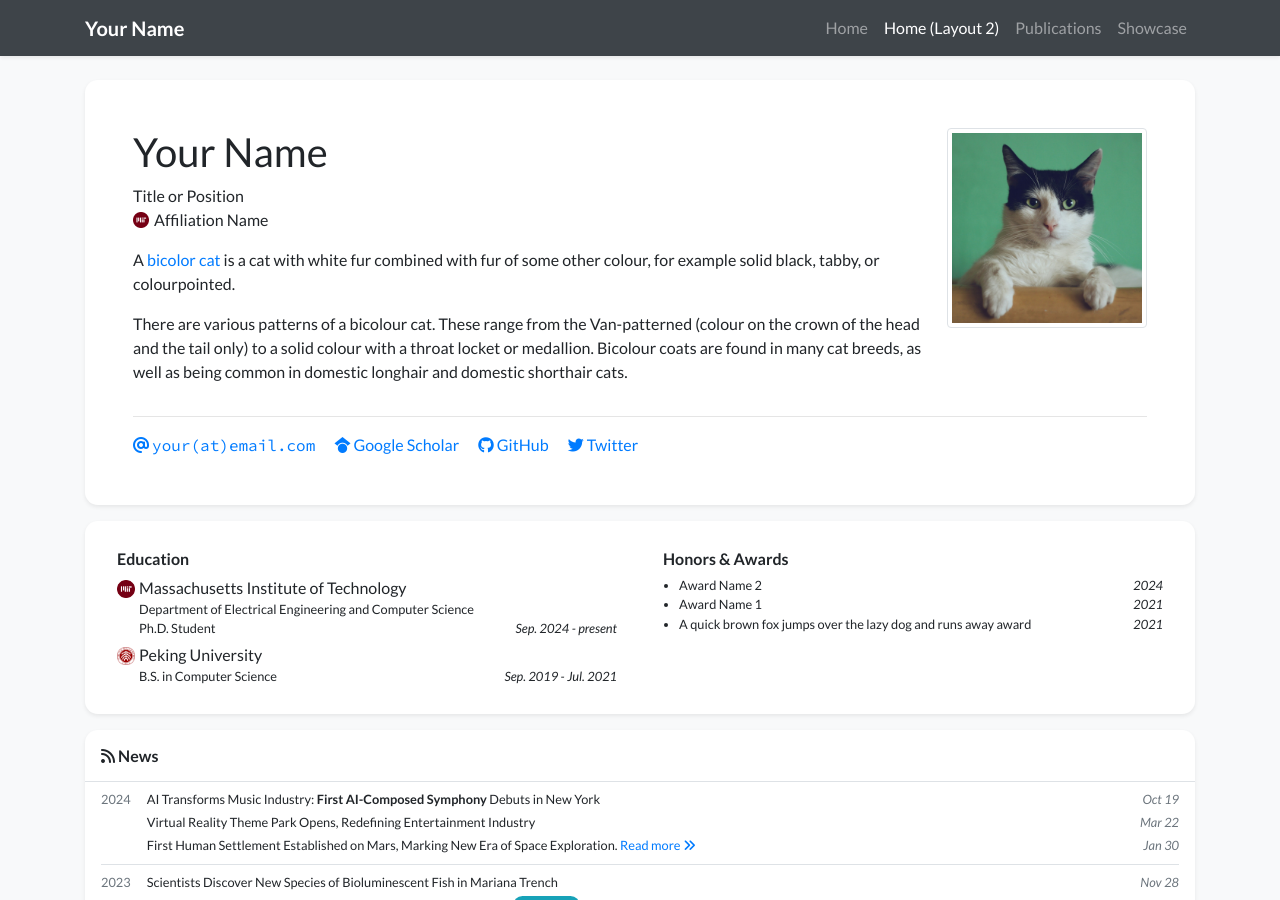
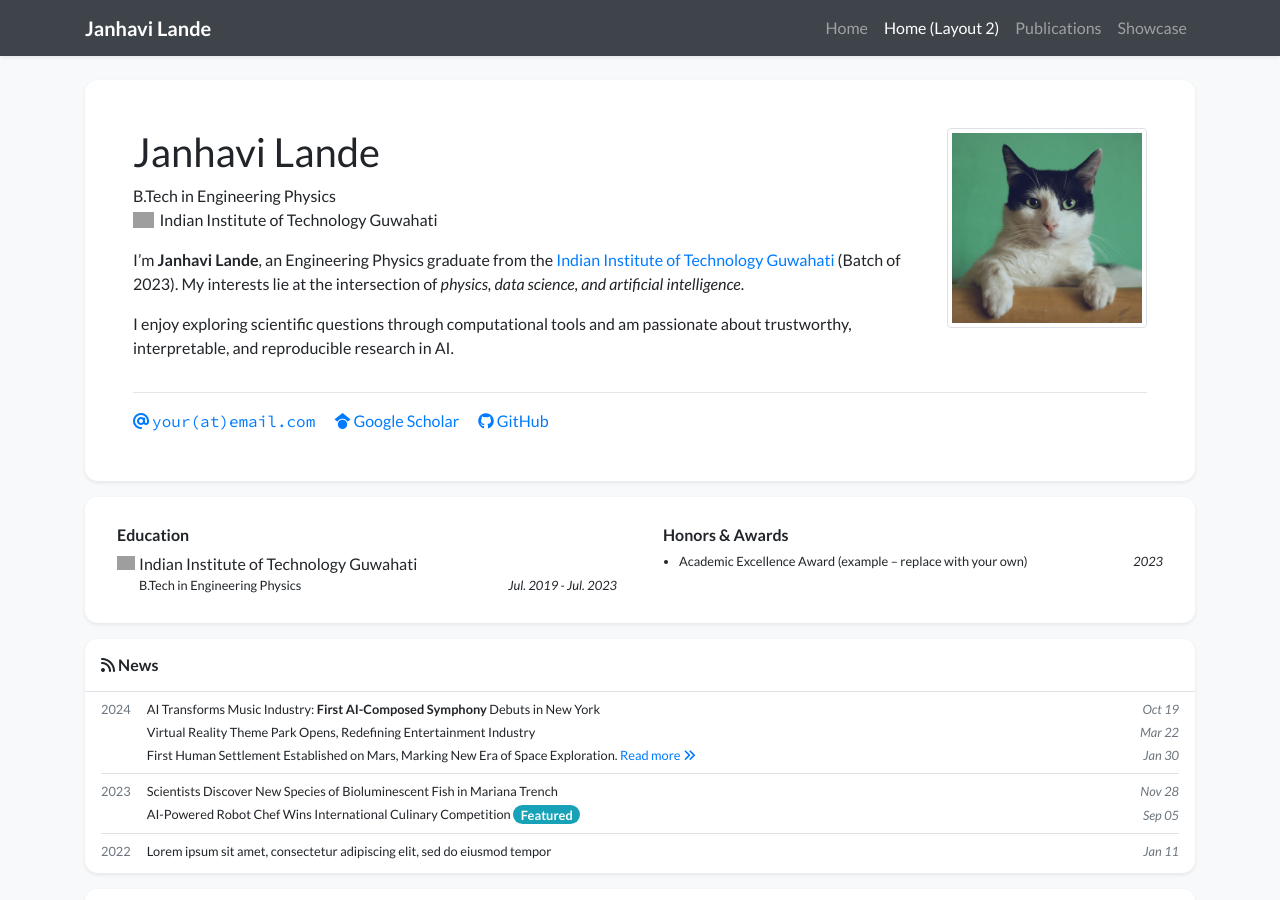
Before and after one commit to janhavilande/janhavilande.github.io, a Jekyll site: the page built from index_layout2.html, in a window 1280 px wide and 900 px high. Built offline with Jekyll 4.4.1, drawn with Linux system fonts in a browser that asks for light colours; nearby versions of some CDN libraries; a style sheet for code colours, icons or effects is not loaded; grey boxes are pictures that could not be loaded.

Commit message:
Update profile.yml

```diff
--- a/_data/profile.yml
+++ b/_data/profile.yml
@@ -1,61 +1,40 @@
-primary_name: "Your Name"
+primary_name: "Janhavi Lande"
 secondary_name: ""
-navbar_name: "Your Name"
+navbar_name: "Janhavi Lande"
 
 positions:
-- name: Title or Position
-- name: Affiliation Name
-  logo: /assets/images/badges/MIT_Social_circle.png  # Logo is optional
-
+- name: B.Tech in Engineering Physics
+- name: Indian Institute of Technology Guwahati
+  logo: /assets/images/badges/IITG_logo.png  # You can replace this with your actual IITG logo file if available
 
 email: "your@email.com"
-# cv_link: link-to-your-cv-file
-gscholar: xFmQpf4AAAAJ  # This is an example, replace it with your own Google Scholar ID
-github: your_github_id
-twitter: your_twitter_id  # Do not include the '@' symbol
-# wechat_qrcode: /assets/images/etc/wechat.jpg
-# wechat_prompt: >-
-#   Please tell me your <strong>name</strong> and <strong>affiliation</strong> (current or past) when adding my wechat. Thanks!
-# linkedin: your-linked-in-id
-# orcid: 0000-0000-0000-0000
+# cv_link: /assets/files/Janhavi_Lande_CV.pdf  # Uncomment and add your CV file when ready
+gscholar: your_scholar_id_here  # Replace with your Google Scholar ID (e.g., xFmQpf4AAAAJ)
+github: janhavilande
+# twitter: your_twitter_id  # optional
+# linkedin: your_linkedin_id  # optional
+# orcid: 0000-0000-0000-0000  # optional
 
 short_bio_text_justify: false
 short_bio: >-
   <p>
-    A <a href="https://en.wikipedia.org/wiki/Bicolor_cat" target="_blank">bicolor cat</a> is a cat with white fur combined with fur of some other colour, for example solid black, tabby, or colourpointed.
+    I’m <strong>Janhavi Lande</strong>, an Engineering Physics graduate from the <a href="https://www.iitg.ac.in/" target="_blank">Indian Institute of Technology Guwahati</a> (Batch of 2023).
+    My interests lie at the intersection of <em>physics, data science, and artificial intelligence</em>.
   </p>
   <p>
-    There are various patterns of a bicolour cat. These range from the Van-patterned (colour on the crown of the head
-    and the tail only) to a solid colour with a throat locket or medallion. Bicolour coats are found in many cat breeds,
-    as well as being common in domestic longhair and domestic shorthair cats.
+    I enjoy exploring scientific questions through computational tools and am passionate about trustworthy, interpretable, and reproducible research in AI.
   </p>
 
 portrait_url: /assets/images/photos/portrait.jpg
-portrait_caption: >-
-  Photo by Manja Vitolic on Unsplash (this caption is optional, comment it out to disable).
+# portrait_caption: >-
+#   Replace this caption if you’d like to credit your photo.
 
 education:
-- name: Massachusetts Institute of Technology
-  logo: /assets/images/badges/MIT_Social_circle.png
-  position: >-
-    Department of Electrical Engineering and Computer Science <br/>
-    Ph.D. Student
-  date: Sep. 2024 - present
-- name: Peking University
-  logo: /assets/images/badges/PKU_red.png
-  position: B.S. in Computer Science
-  date: Sep. 2019 - Jul. 2021
-
-# experience:
-# - name: Peking University
-#   logo: /assets/images/badges/PKU_red.png
-#   position: Research Intern
-#   date: Sep. 2019 - Jul. 2021
+- name: Indian Institute of Technology Guwahati
+  logo: /assets/images/badges/IITG_logo.png
+  position: B.Tech in Engineering Physics
+  date: Jul. 2019 - Jul. 2023
 
 awards:
-- name: Award Name 2
-  date: 2024
-- name: Award Name 1
-  date: 2021
-- name: A quick brown fox jumps over the lazy dog and runs away award
-  date: 2021
+- name: Academic Excellence Award (example – replace with your own)
+  date: 2023
```
